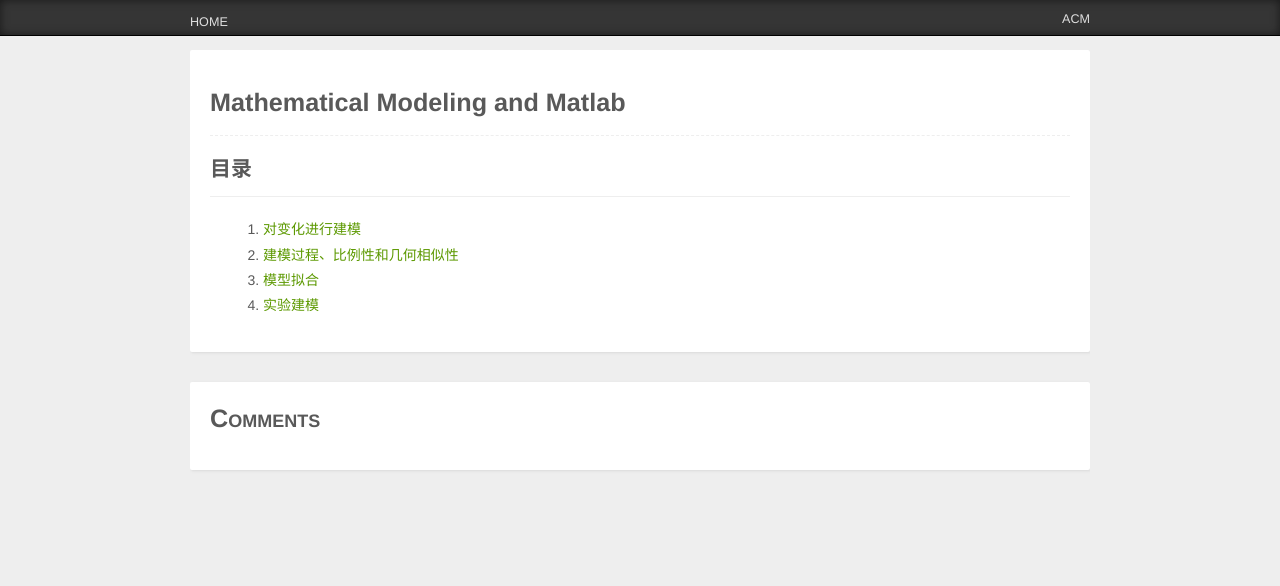
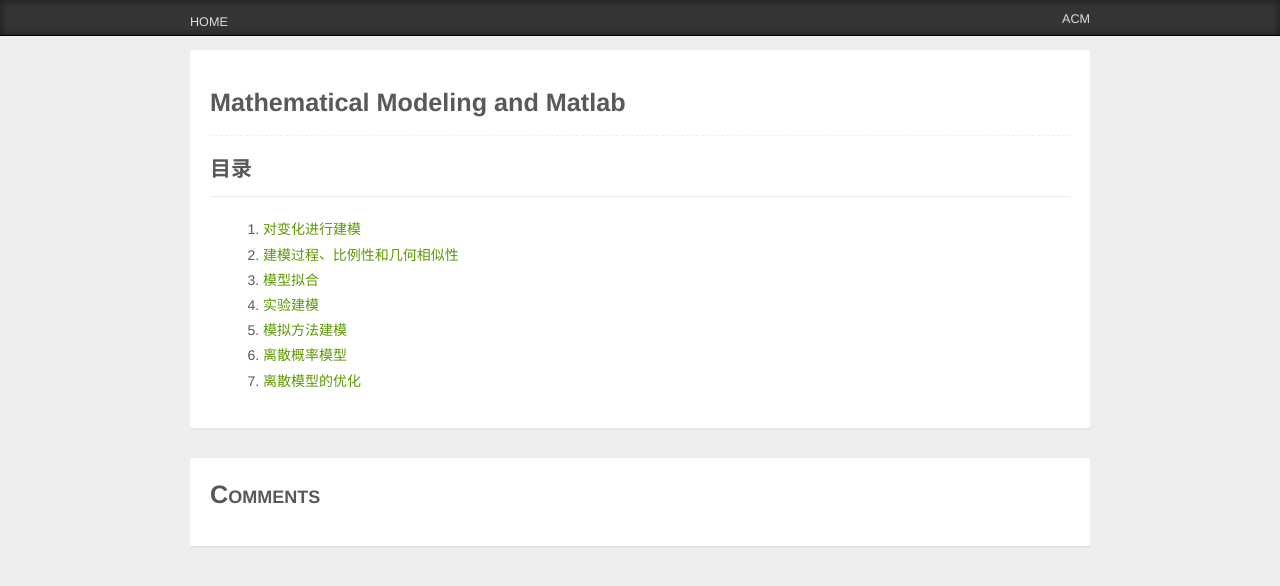
Before and after one commit to zjgsu-mm/zjgsu-mm.github.io, a Jekyll site: the page built from index.md, in a window 1280 px wide. Shown: the top 586 px of the page. Built offline with Jekyll 4.4.1, drawn with Linux system fonts in a browser that asks for light colours; comment, search, counter and statistics services are not loaded.

Commit message:
Add more slides

```diff
--- a/index.md
+++ b/index.md
@@ -9,3 +9,6 @@
 2. [建模过程、比例性和几何相似性](./chap02/chap02.pdf)
 3. [模型拟合](./chap03/chap03.pdf)
 4. [实验建模](./chap04/chap04.pdf)
+5. [模拟方法建模](./chap05/chap05.pdf)
+6. [离散概率模型](./chap06/chap06.pdf)
+7. [离散模型的优化](./chap07/chap07.pdf)
```
Also changed, not shown: 7 other files.
